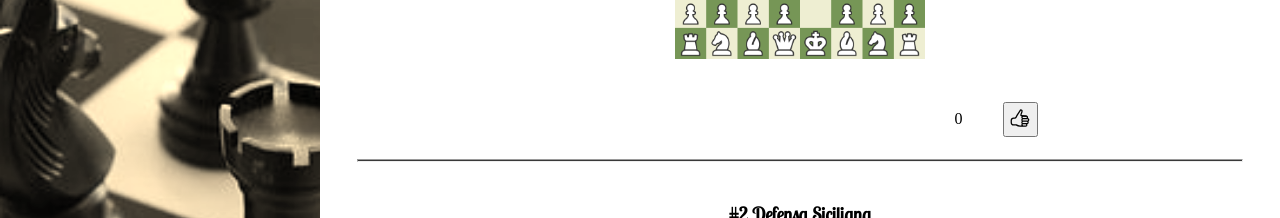
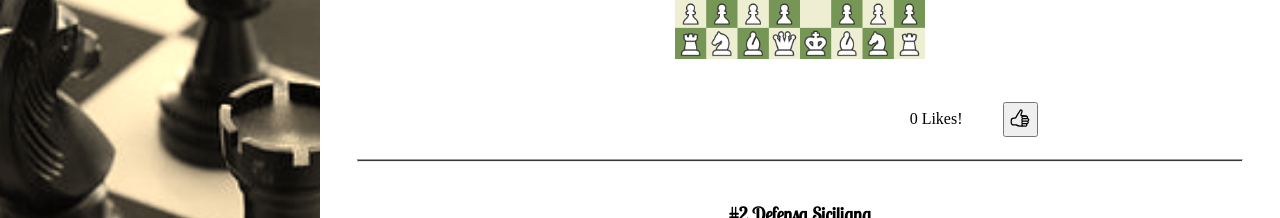
Before and after one commit to sebastiantq/chesster, a React (Create React App) app: page /info/jugadas in a window 1280 px wide. Shown: the part 421-639 px from the top of the page. Built offline with nearby package versions, Linux system fonts and the light colour scheme; a web font is replaced by a local one.

Commit message:
Cambios hechos durante la presentación...

```diff
--- a/src/components/Informacion/Jugadas/Jugadas.css
+++ b/src/components/Informacion/Jugadas/Jugadas.css
@@ -11,6 +11,15 @@
     flex-direction: column;
     overflow: auto;
 }
+
+.trucos-texto {
+  -ms-overflow-style: none;  /* Internet Explorer 10+ */
+  scrollbar-width: none;  /* Firefox */
+}
+.trucos-texto::-webkit-scrollbar {
+  display: none;  /* Safari and Chrome */
+}
+
 .trucos-header {
     width: 25%;
     height: 100vh;
--- a/src/components/Informacion/Reglas/Reglas.css
+++ b/src/components/Informacion/Reglas/Reglas.css
@@ -11,6 +11,15 @@
     flex-direction: column;
     overflow: auto;
 }
+
+.reglas-texto {
+  -ms-overflow-style: none;  /* Internet Explorer 10+ */
+  scrollbar-width: none;  /* Firefox */
+}
+.reglas-texto::-webkit-scrollbar {
+  display: none;  /* Safari and Chrome */
+}
+
 .reglas-header {
     width: 25%;
     height: 100vh;
--- a/src/components/Informacion/elemento/Elemento.jsx
+++ b/src/components/Informacion/elemento/Elemento.jsx
@@ -23,7 +23,7 @@ function Elemento(props) {
       <img src={props.img} alt="imagen" border="0"></img>
       <div className="div-likes">
         <div className="show-info">
-          <p className={"data " + (brinco && "animate__animated animate__bounce")}>{contador1}</p>
+          <p className={"data " + (brinco && "animate__animated animate__bounce")}>{contador1 + " Likes!"}</p>
         </div>
         <button onClick={contador_1}>
           <ion-icon name="thumbs-up-outline"></ion-icon>
--- a/src/components/Pop/Notification.jsx
+++ b/src/components/Pop/Notification.jsx
@@ -1,4 +1,5 @@
 import React from 'react'
+import { useEffect } from 'react';
 
 import { useDispatch /*, useSelector */ } from "react-redux";
 // import { useNavigate } from "react-router-dom/dist";
@@ -15,6 +16,12 @@ const Notification = (props) => {
     dispatch(setNotificacion(null))
   }
 
+  useEffect(() => {
+    setTimeout(() => {
+      close()
+    }, 5000)
+  }, [])
+
   return (
     <div id="notif" className="not">
         <div className='not-top'>
```
